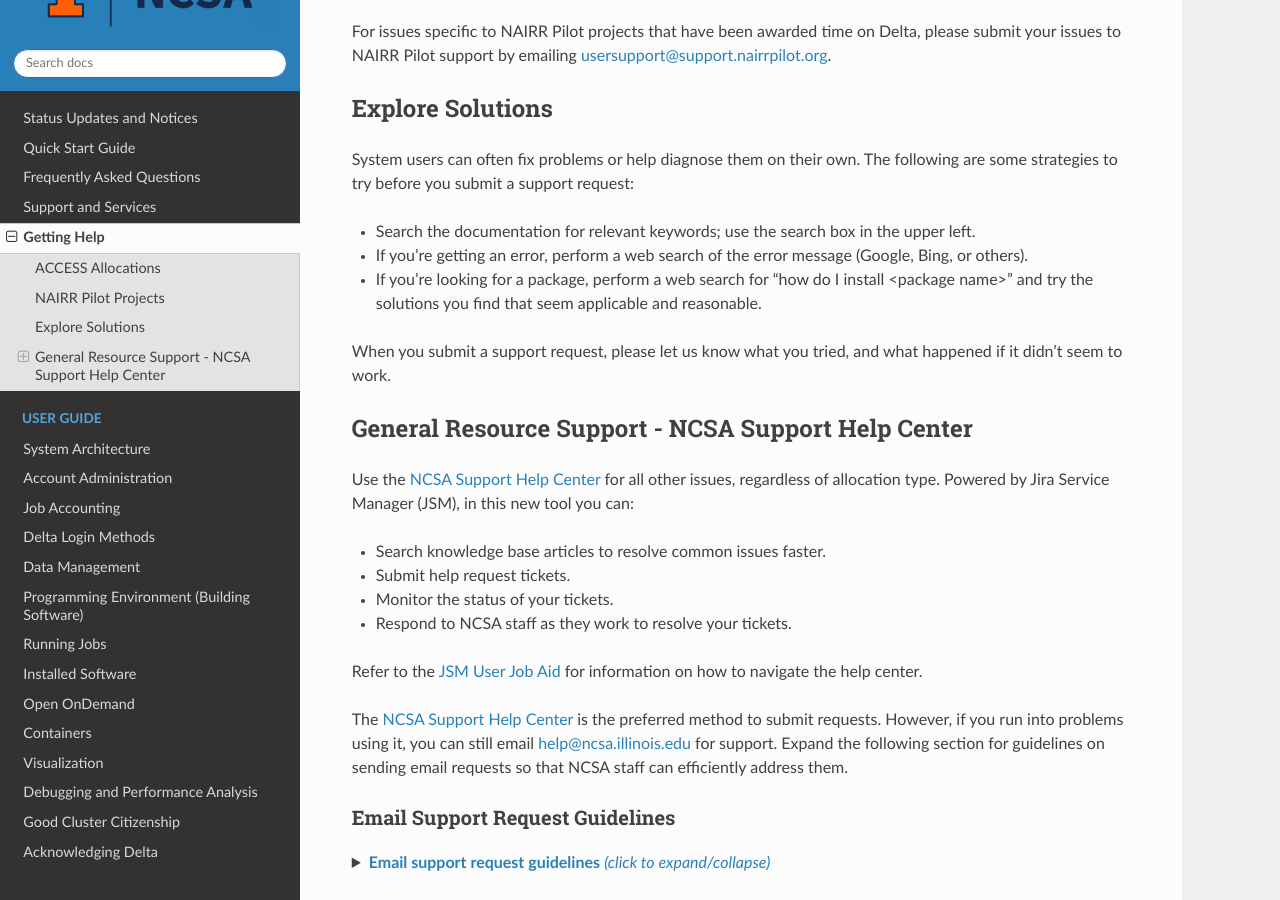
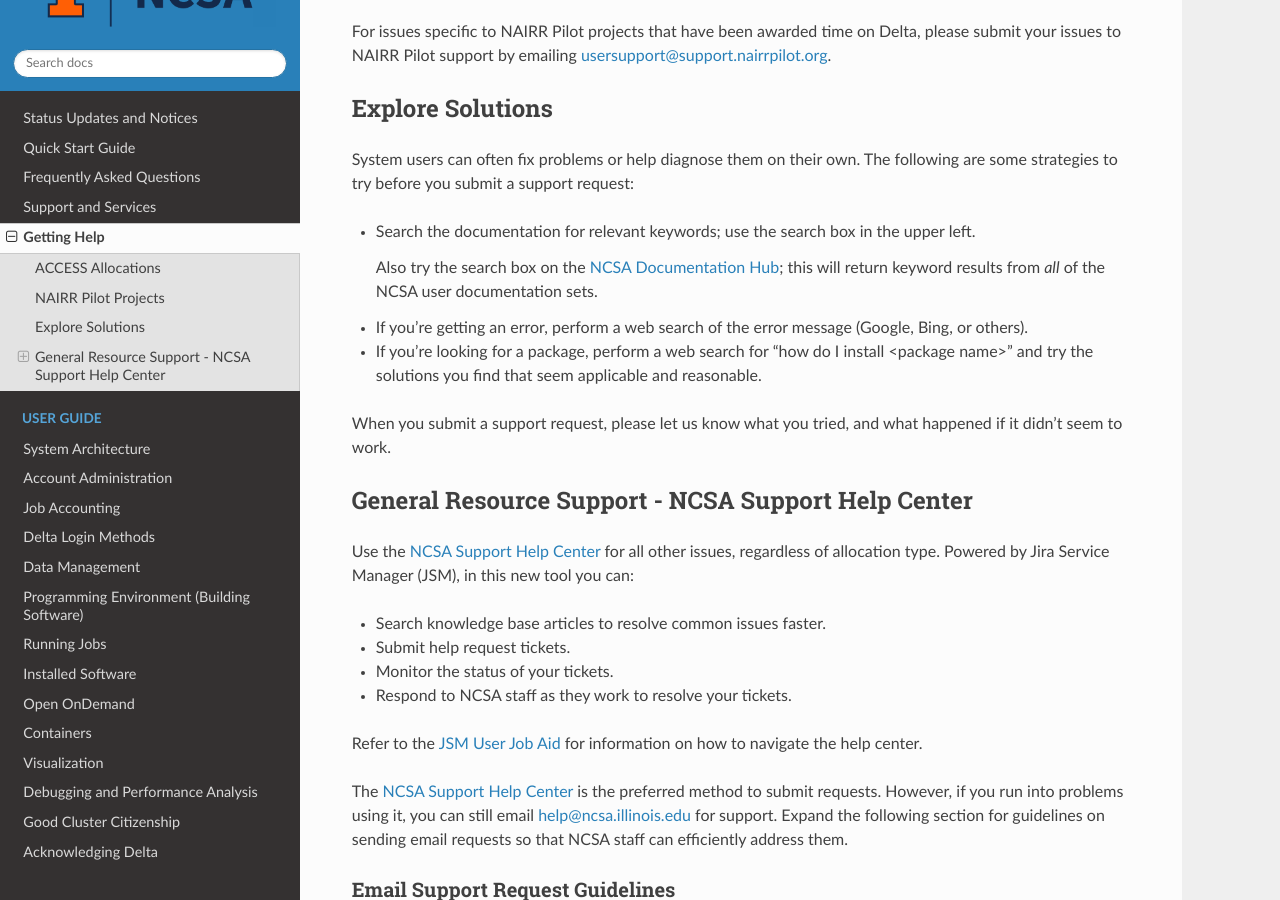
Before and after one commit to ncsa/Delta_doc, a Sphinx documentation site: the page built from docs/source/help.rst, in a window 1280 px wide and 900 px high, scrolled down 324 px. Built offline with Sphinx 7.4.7 and the Read the Docs theme 2.0.0, drawn with Linux system fonts in a browser that asks for light colours.

Commit message:
Update help.rst added a line to explore solutions
added a line to explore solutions about searching from the docs hub to get more results.

```diff
--- a/docs/source/help.rst
+++ b/docs/source/help.rst
@@ -19,6 +19,9 @@ Explore Solutions
 System users can often fix problems or help diagnose them on their own. The following are some strategies to try before you submit a support request:
 
 - Search the documentation for relevant keywords; use the search box in the upper left.
+
+  Also try the search box on the `NCSA Documentation Hub <https://docs.ncsa.illinois.edu/>`_; this will return keyword results from *all* of the NCSA user documentation sets.
+
 - If you're getting an error, perform a web search of the error message (Google, Bing, or others).
 - If you're looking for a package, perform a web search for "how do I install <package name>" and try the solutions you find that seem applicable and reasonable.
 
```
